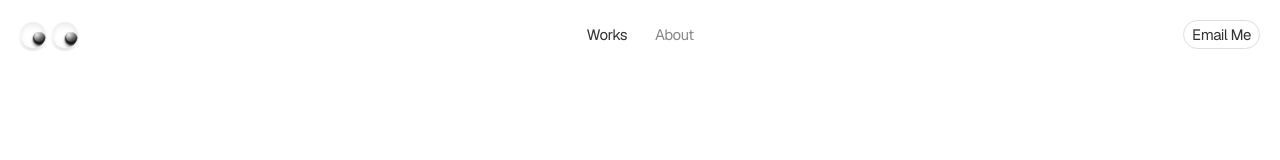
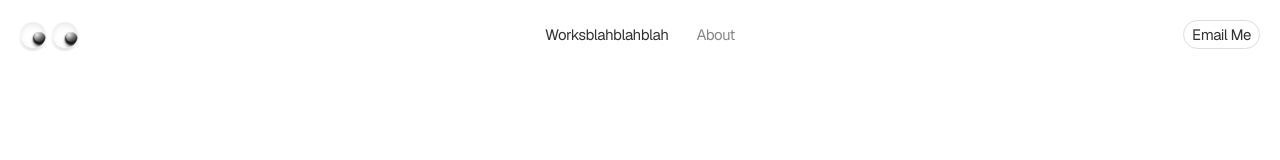
Before and after one commit to liwndy/wendy-world, a plain HTML site: page index.html in a window 1280 px wide. Shown: the top 160 px of the page. Drawn offline with nearby package versions, Linux system fonts and the light colour scheme.

Commit message:
testestt

```diff
--- a/index.html
+++ b/index.html
@@ -26,7 +26,7 @@
 
       <!-- Centered Nav Links -->
       <div class="nav-links">
-        <a href="index.html" class="active">Works</a>
+        <a href="index.html" class="active">Worksblahblahblah</a>
         <a href="about.html">About</a>
       </div>
 
```
